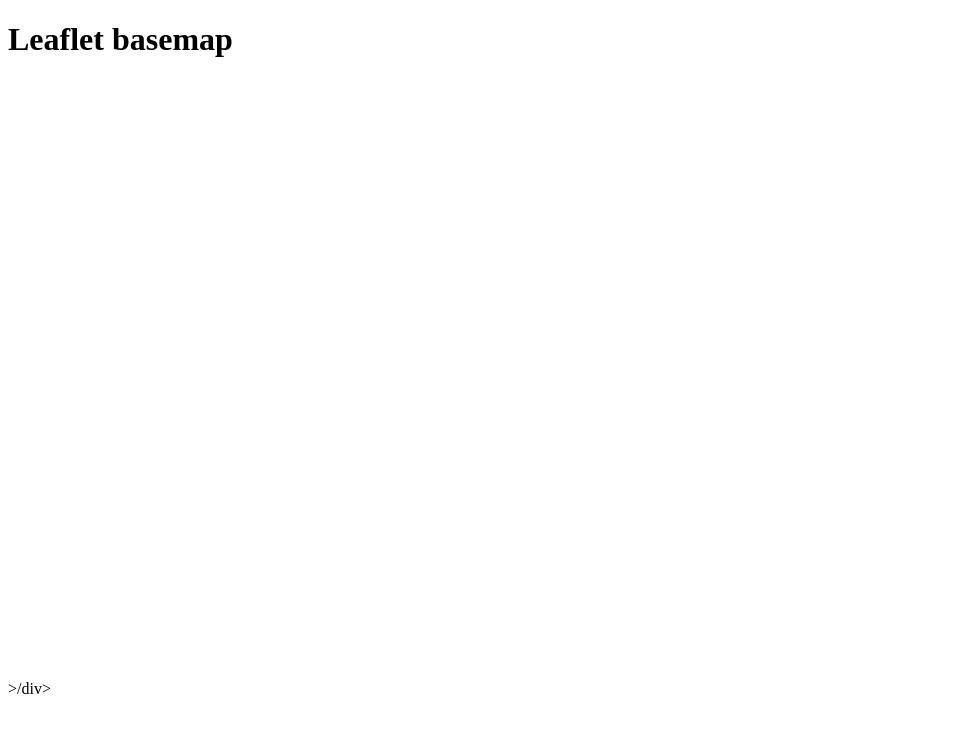
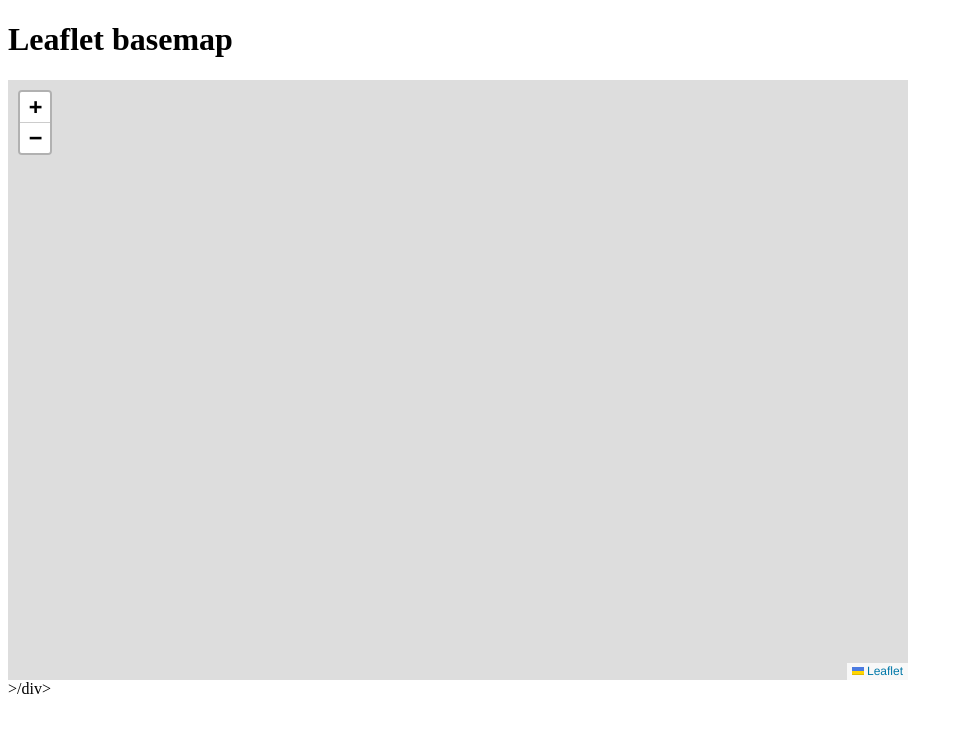
Before and after one commit to einashred/einashred.github.io, a plain HTML site: page basemap.html in a window 1280 px wide. Shown: the whole page, without its empty margins (0-963 px from the left). Drawn offline with nearby package versions, Linux system fonts and the light colour scheme.

Commit message:
karte und layer definiert

```diff
--- a/basemap.html
+++ b/basemap.html
@@ -12,7 +12,7 @@
    integrity="sha512-/Nsx9X4HebavoBvEBuyp3I7od5tA0UzAxs+j83KgC8PU0kgB4XiK4Lfe4y4cgBtaRJQEIFCW+oC506aPT2L1zw=="
    crossorigin=""></script>
 
-   <script src="basemap.js"></script>
+   <script defer src="basemap.js"></script>
 </head>
 <body>
     <h1>Leaflet basemap</h1>
--- a/basemap.js
+++ b/basemap.js
@@ -1 +1,2 @@
-alert("Hallo WElt!");
+let myMap = L.map("mapdiv");
+let myLayer = L.tileLayer("https://{s}.tile.openstreetmap.org/{z}/{x}/{y}.png");
```
